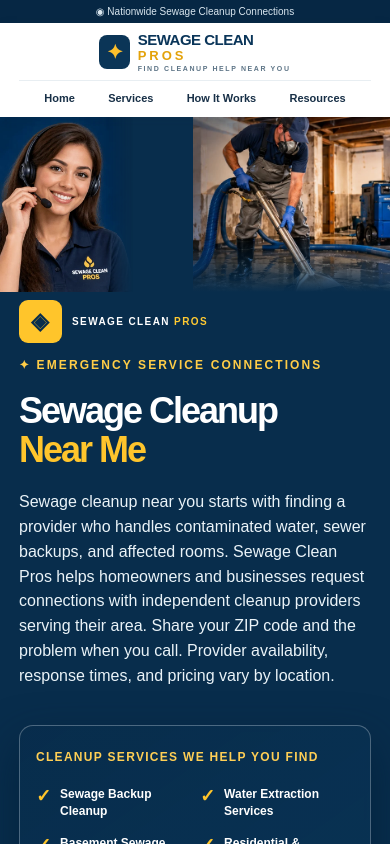
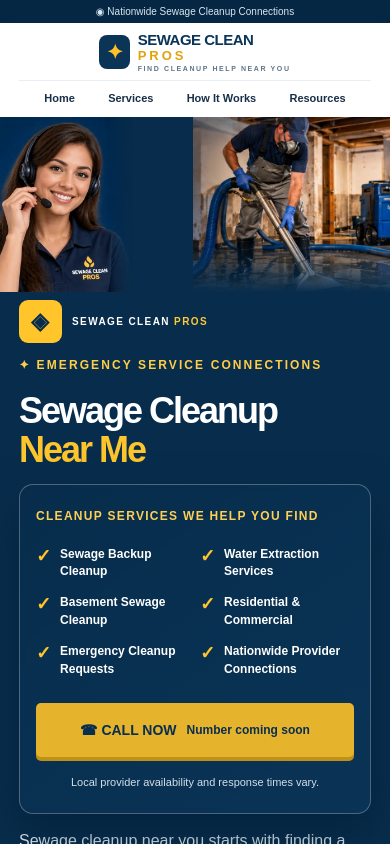
Before and after one commit to actfast30/sewage-clean-pros, a Next.js app: page / in a window 390 px wide. Shown: the top 844 px of the page. Built offline with nearby package versions, Linux system fonts and the light colour scheme.

Commit message:
Mobile hero: place services and Call Now box directly under headline

```diff
--- a/app/hero-enhancements.css
+++ b/app/hero-enhancements.css
@@ -56,3 +56,19 @@
   .hero-servpro-layout { padding-top: 183px; padding-bottom: 28px; }
   .hero-servpro-layout h1 { font-size: 36px; }
 }
+
+/* Mobile hero reading order: headline, services/call panel, explanatory copy. */
+@media (max-width: 900px) {
+  .hero-servpro-layout {
+    display: flex;
+    flex-direction: column;
+    align-items: stretch;
+    gap: 0;
+  }
+  .hero-servpro-copy { display: contents; }
+  .hero-brandline { order: 1; }
+  .hero-servpro-copy .eyebrow { order: 2; }
+  .hero-servpro-copy h1 { order: 3; margin-bottom: 15px; }
+  .hero-feature-panel { order: 4; width: 100%; max-width: none; margin-bottom: 15px; }
+  .hero-servpro-copy .hero-lead { order: 5; max-width: none; margin: 0; }
+}
```
